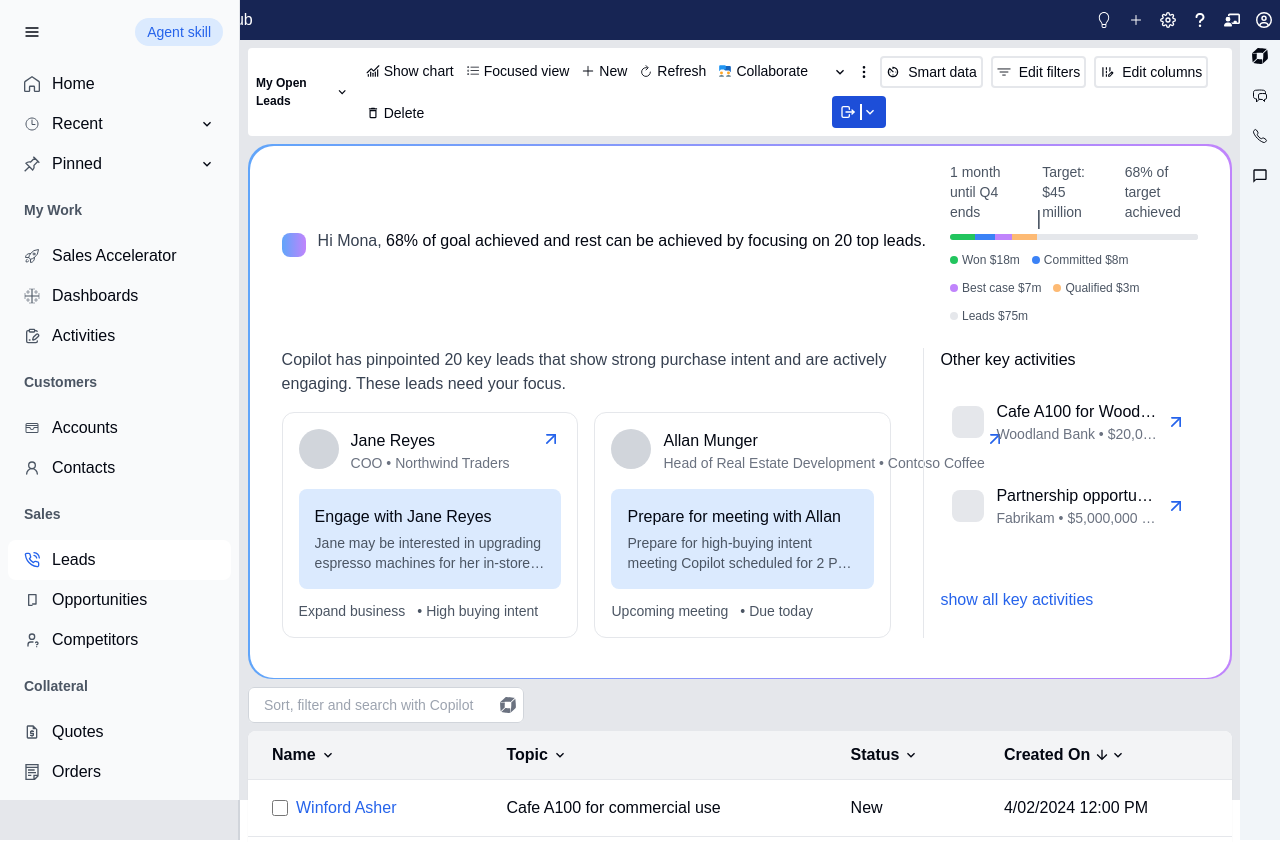
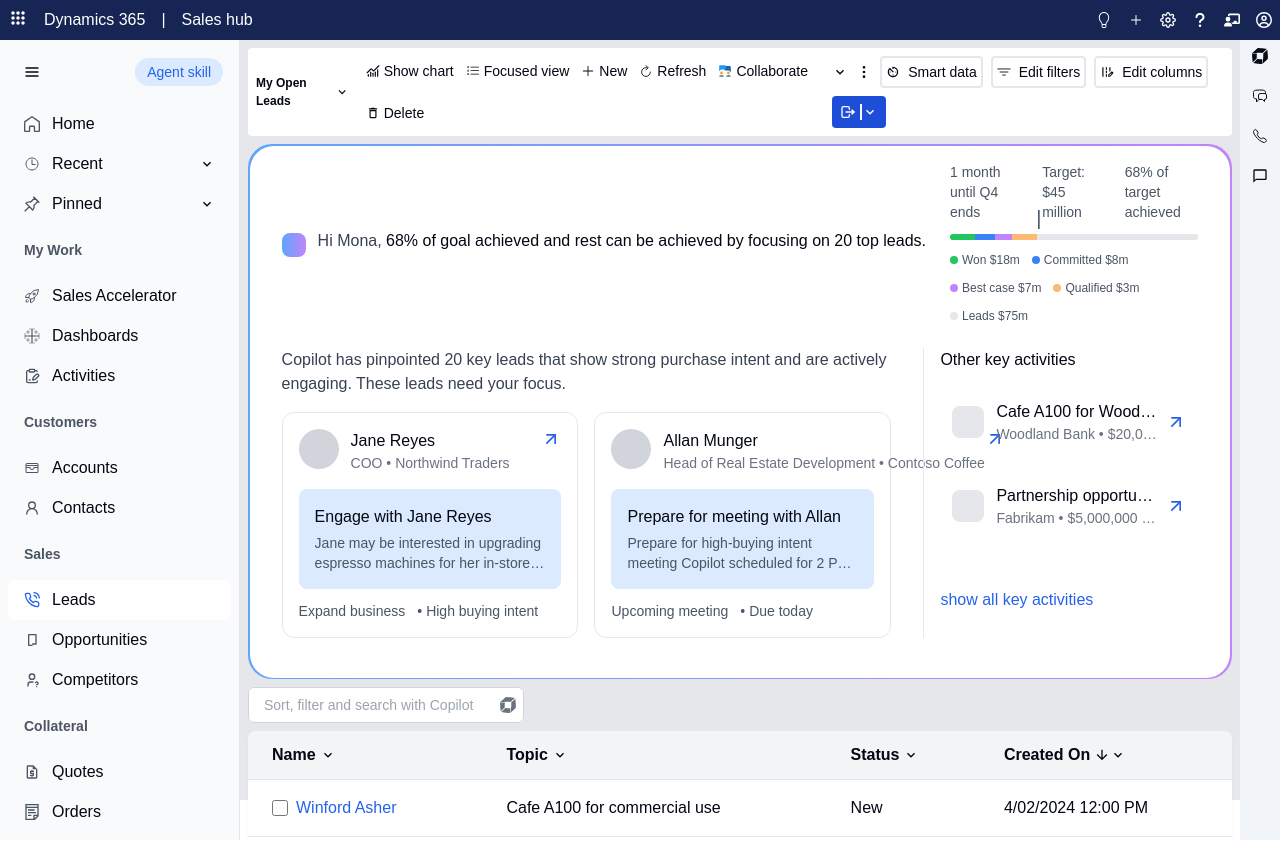
Before and after one commit to Mikeonweb/CRM-Dashboard, a Next.js app: page / in a window 1280 px wide. Shown: the top 842 px of the page. Built offline with nearby package versions, Linux system fonts and the light colour scheme.

Commit message:
responsiveness on sidebar

```diff
--- a/src/app/page.js
+++ b/src/app/page.js
@@ -84,6 +84,8 @@
     setModalOpen(true);
   };
 
+  const [isOpen, setIsOpen] = useState(true);
+
   return (
     <div className="h-[100vh] bg-gray-200">
       {/* HEADER */}
@@ -108,8 +110,12 @@
       {/* Container */}
       <div className="flex h-[100vh] justify-between gap-2 cursor-pointer">
         {/* right side */}
-        <div className="bg-gray-200 h-[100%] relative w-60 border-r-2 border-gray-300">
-          <SideBar />
+        <div
+          className={`transition-all duration-300 ease-in-out relative ${
+            isOpen ? "w-60" : "w-16"
+          }`}
+        >
+          <SideBar isOpen={isOpen} setIsOpen={setIsOpen} />
         </div>
 
         {/* middle */}
--- a/src/components/SideBar.jsx
+++ b/src/components/SideBar.jsx
@@ -20,8 +20,7 @@
 import { LiaFileInvoiceDollarSolid } from "react-icons/lia";
 import { BsClipboardData, BsListTask } from "react-icons/bs";
 
-const Sidebar = () => {
-  const [isOpen, setIsOpen] = useState(true);
+const Sidebar = ({ isOpen, setIsOpen }) => {
   const [isMobile, setIsMobile] = useState(false);
   const [isAgentSkillOpen, setAgentSkillOpen] = useState(false);
   const [email, setEmail] = useState("");
@@ -31,7 +30,6 @@
     sales: false,
   });
 
-  // Handle window resize
   useEffect(() => {
     const handleResize = () => {
       setIsMobile(window.innerWidth < 768);
@@ -45,7 +43,7 @@
     handleResize();
     window.addEventListener("resize", handleResize);
     return () => window.removeEventListener("resize", handleResize);
-  }, []);
+  }, [setIsOpen]);
 
   const getInitial = (email) => {
     return email ? email[0].toUpperCase() : "?";
@@ -109,8 +107,8 @@
     <>
       <div
         className={`
-        fixed top-0 left-0 h-full bg-gray-50 border-r border-gray-200
-        transition-all duration-300 ease-in-out z-30
+        flex flex-col h-full bg-gray-50 border-r border-gray-200
+        transition-all duration-300 ease-in-out
         ${isOpen ? "w-60" : "w-16"}
         ${isMobile && !isOpen ? "-translate-x-full" : "translate-x-0"}
       `}
@@ -133,7 +131,7 @@
           )}
         </div>
 
-        <div className="overflow-y-auto h-[calc(100vh-5rem)]">
+        <div className="flex-1 overflow-y-auto">
           <NavItem icon={GrHomeRounded} text="Home" />
           <NavItem
             icon={IoTimeOutline}
@@ -189,7 +187,7 @@
       {/* Mobile overlay */}
       {isMobile && isOpen && (
         <div
-          className="fixed inset-0 bg-black bg-opacity-50 z-20"
+          className="absolute inset-0 bg-black bg-opacity-50"
           onClick={() => setIsOpen(false)}
         />
       )}
```
